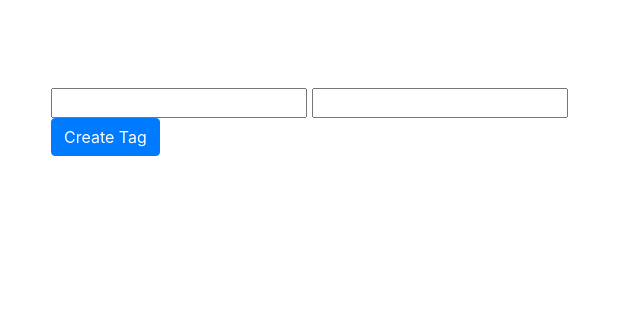
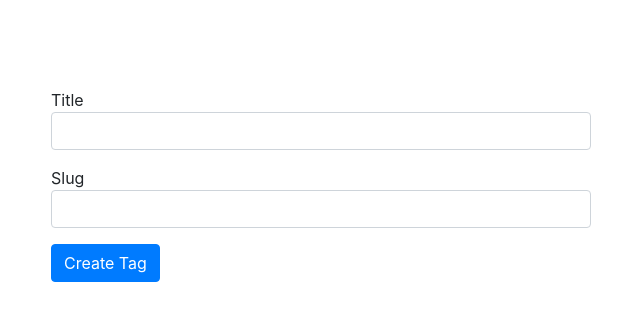
Before and after one commit to PinkDeer/blogdjango, a Django app: page /blog/tag/create in a window 1280 px wide. Shown: the part 56-377 px from the top of the page, without its empty margins (224-864 px from the left). Run offline with Django 3.2, Linux system fonts and the light colour scheme; some libraries are stand-ins or nearby versions.

Commit message:
Add vavlidations and optimization

```diff
--- a/blog/forms.py
+++ b/blog/forms.py
@@ -2,20 +2,35 @@ from django import forms
 from .models import Tag
 from django.core.exceptions import ValidationError
 
-class TagForm(forms.Form):
-        title = forms.CharField(max_length=50)
-        slug = forms.CharField(max_length=50)
+class TagForm(forms.ModelForm):
+    # title = forms.CharField(max_length=50)
+    # slug = forms.CharField(max_length=50)
+    #
+    # title.widget.attrs.update({'class': 'form-control'})
+    # slug.widget.attrs.update({'class': 'form-control'})
 
-        def clean_slug(self):
-            new_slug = self.cleaned_date['slug'].lower()
+    class Meta:
+        model = Tag
+        fields = ['title', 'slug']
 
-            if new_slug == 'create':
-                raise ValidationError('Slug my not be "create"')
-            return new_slug
+        widgets = {
+            'title': forms.TextInput(attrs={'class': 'form-control'}),
+            'slug': forms.TextInput(attrs={'class': 'form-control'})
+        }
 
-        def save(self):
-            new_tag = Tag.objects.create(
-                title=self.cleaned_data['title'],
-                slug=self.cleaned_data['slug']
-            )
-            return new_tag
+
+    def clean_slug(self):
+        new_slug = self.cleaned_data['slug'].lower()
+
+        if new_slug == 'create':
+            raise ValidationError('Slug my not be "create"')
+        if Tag.objects.filter(slug__iexact=new_slug).count():
+            raise ValidationError('Slug must be unique. We have "{}" slug already'.format(new_slug))
+        return new_slug
+
+    # def save(self):
+    #     new_tag = Tag.objects.create(
+    #         title=self.cleaned_data['title'],
+    #         slug=self.cleaned_data['slug']
+    #     )
+    #     return new_tag
--- a/blog/templates/blog/tag_create.html
+++ b/blog/templates/blog/tag_create.html
@@ -8,9 +8,23 @@
 
    <form action="{% url 'tag_create_url' %}" method="post">
 
-     {% csrf_token %}
-     {{ form.title}}
-     {{ form.slug }}
+      {% csrf_token %}
+
+      {% for field in form %}
+        <div class="form-group">
+
+          {% if field.errors %}
+            <div class="alert alert-danger">
+              {{ field.errors }}
+            </div>
+          {% endif %}
+
+          {{ field.label }}
+          {{ field }}
+
+        </div>
+
+      {% endfor %}
 
      <button type="submit" class="btn btn-primary">Create Tag</button>
    </form>
--- a/blog/views.py
+++ b/blog/views.py
@@ -1,4 +1,5 @@
 from django.shortcuts import render
+from django.shortcuts import redirect
 from django.shortcuts import get_object_or_404
 from django.views.generic import View
 
@@ -24,6 +25,14 @@ class TagCreate(View):
         form = TagForm()
         return render(request, 'blog/tag_create.html', context={'form': form})
 
+    def post(self, request):
+        bound_form = TagForm(request.POST)
+
+        if bound_form.is_valid():
+            new_tag = bound_form.save()
+            return redirect(new_tag)
+        return render(request, 'blog/tag_create.html', context={'form': bound_form})
+
 def tags_list(request):
     tags = Tag.objects.all()
     return render(request, 'blog/tags_list.html', context={'tags': tags})
```
Also changed, not shown: db.sqlite3.
